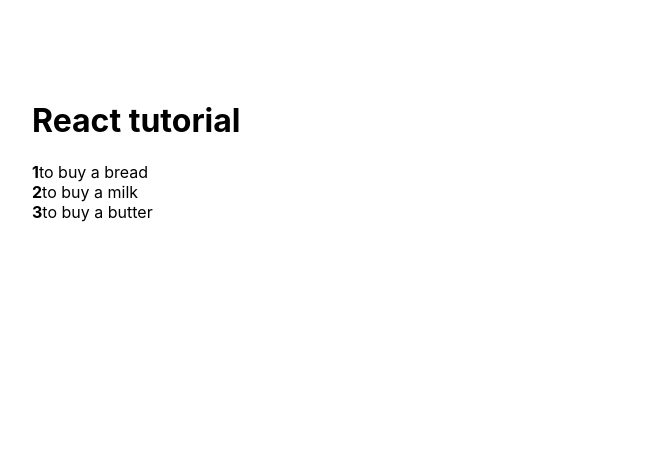
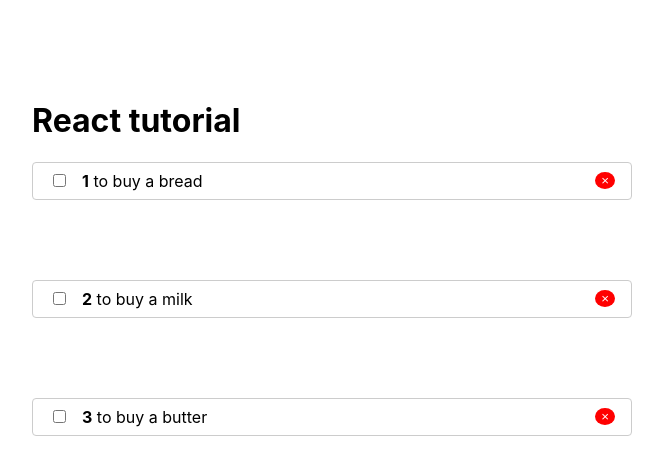
Before and after one commit to Anrower/todo-vladilen, a React (Create React App) app: page / in a window 1280 px wide. Shown: the top 474 px of the page, without its empty margins (308-971 px from the left). Built offline with nearby package versions, Linux system fonts and the light colour scheme.

Commit message:
feat: add TodoItem

```diff
--- a/src/Todo/TodoItem.jsx
+++ b/src/Todo/TodoItem.jsx
@@ -1,9 +1,38 @@
 import React from 'react'
+import PropTypes from 'prop-types'
+
+const styles = {
+  li: {
+    display: 'flex',
+    justifyContent: 'space-between',
+    alignItems: 'center',
+    padding: '.5rem 1rem',
+    border: '1px solid #ccc',
+    borderRadius: '4px',
+    marginBottom: '5rem'
+  },
+  input: {
+    marginRight: '1rem'
+  }
+}
 
 const TodoItem = ({ todo, index }) => {
   return (
-    <li><strong>{index + 1}</strong>{todo.title}</li>
+    <li style={styles.li}>
+      <span>
+        <input style={styles.input} type='checkbox' />
+        <strong>{index + 1}</strong>
+        &nbsp;
+        {todo.title}
+      </span>
+      <button className='rm'>&times;</button>
+    </li>
   )
 }
 
+TodoItem.propTypes = {
+  todo: PropTypes.object.isRequired,
+  index: PropTypes.number
+}
+
 export default TodoItem
--- a/src/Todo/TodoList.jsx
+++ b/src/Todo/TodoList.jsx
@@ -1,4 +1,5 @@
 import React from 'react'
+import PropTypes from 'prop-types'
 import TodoItem from './TodoItem'
 
 const styles = {
@@ -19,4 +20,8 @@ const TodoList = (props) => {
   )
 }
 
+TodoList.propTypes = {
+  todos: PropTypes.arrayOf(PropTypes.object).isRequired
+}
+
 export default TodoList
--- a/src/index.css
+++ b/src/index.css
@@ -17,3 +17,10 @@ code {
   margin: 0 auto;
   width: 600px;
 }
+
+.rm {
+  background: red;
+  border-radius: 50%;
+  color: #fff;
+  border: none;
+}
```
